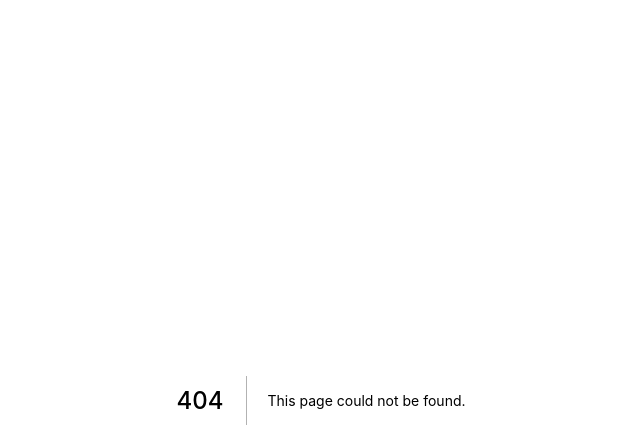
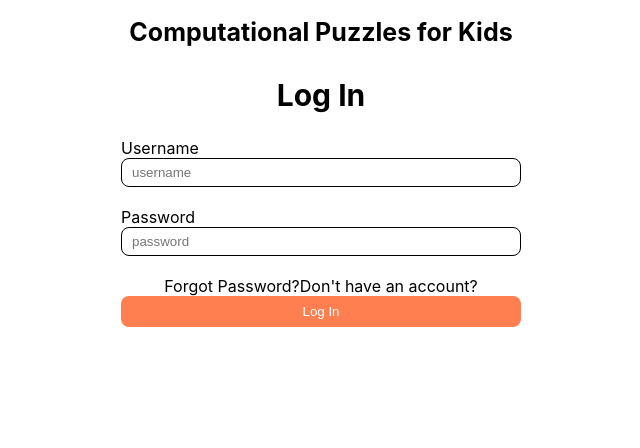
Before and after one commit to Computational-Puzzles/ComputationalPuzzles, a Next.js app: page /auth/login in a window 1280 px wide. Before the commit this address had no page. Shown: the top 448 px of the page, without its empty margins (319-959 px from the left). Built offline with nearby package versions, Linux system fonts and the light colour scheme.

Commit message:
Added login page and styling

```diff
--- /dev/null
+++ b/src/pages/auth/login.tsx
@@ -0,0 +1,45 @@
+import React from "react";
+import styles from "../../../styles/login.module.scss";
+import Input from "../../components/Global/Input";
+
+
+const Login: React.FC = () => {
+
+    const handleSubmit = (e) => {
+        e.preventDefault();
+        // check: username & password (need data frm db?)
+    }
+
+
+    return (
+        <div className={styles.loginPage}>
+            <h1>Computational Puzzles for Kids</h1>
+            <h2>Log In</h2>
+            <form onSubmit={handleSubmit}>
+                <Input type={'text'}
+                       id={'username'}
+                       required={true}
+                       placeholder={'username'}
+                       labelText={'Username'}
+                />
+                <br/>
+                <Input
+                    type={'password'}
+                    id={'password'}
+                    required={true}
+                    placeholder={'password'}
+                    labelText={'Password'}
+                />
+                <br/>
+                <a href='#'>Forgot Password?</a>
+                <a href='#'>Don't have an account?</a>
+                <br/>
+                <button> Log In</button>
+            </form>
+
+        </div>
+
+    )
+}
+
+export default Login;
--- /dev/null
+++ b/styles/login.module.scss
@@ -0,0 +1,37 @@
+.loginPage{
+  max-width: 400px;
+  margin: 0 auto;
+  text-align: center;
+}
+
+.loginPage label{
+  text-align: left;
+  display: block;
+
+}
+.loginPage h1{
+  font-size:  25px;
+  margin-bottom: 30px;
+}
+.loginPage h2{
+  font-size:  30px;
+}
+.loginPage input{
+  //text-align: center;
+  width:  100%;
+  padding:  6px 10px;
+  margin: auto;
+  border: 1px solid;
+  box-sizing: border-box;
+  display: block;
+  border-radius:  8px;
+}
+.loginPage button{
+  width:  100%;
+  background-color: coral;
+  color: white;
+  border: 0;
+  padding: 8px;
+  border-radius:  8px;
+  cursor: pointer;
+}
```
